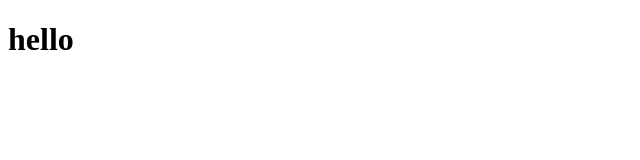
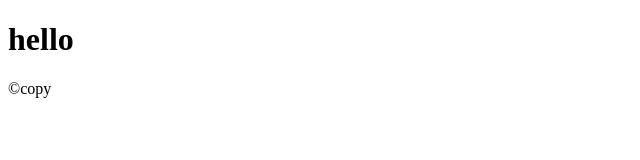
Before and after one commit to diyormahmudov/onlineStorpge, a plain HTML site: page index.html in a window 1280 px wide. Shown: the full height of the page, 0-640 px from the left. Drawn offline with Linux system fonts and the light colour scheme.

Commit message:
Added footer

```diff
--- a/index.html
+++ b/index.html
@@ -9,5 +9,9 @@
 
     <h1>hello</h1>
 
+    <footer>
+        <p>&copy;copy</p>
+    </footer>
+
 </body>
 </html>
```
